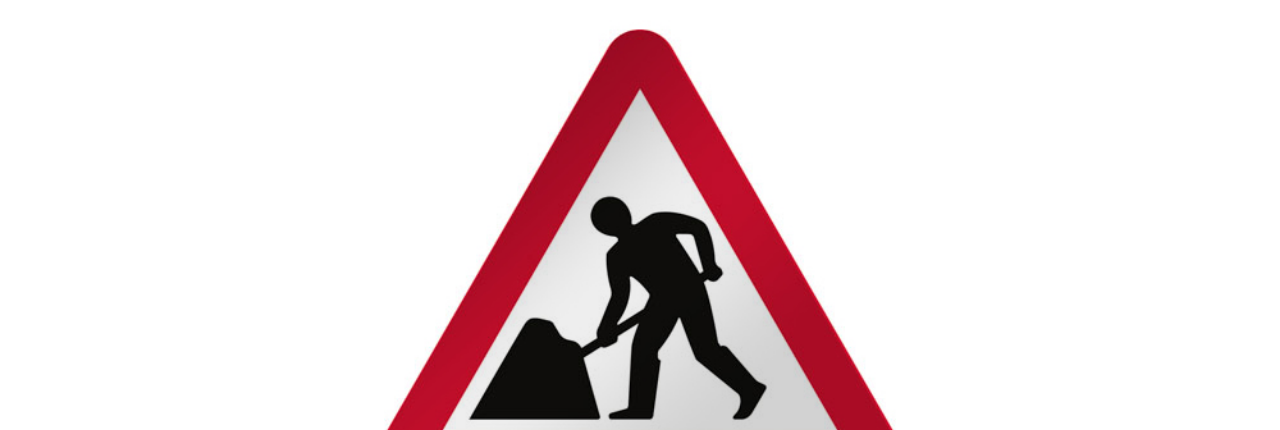
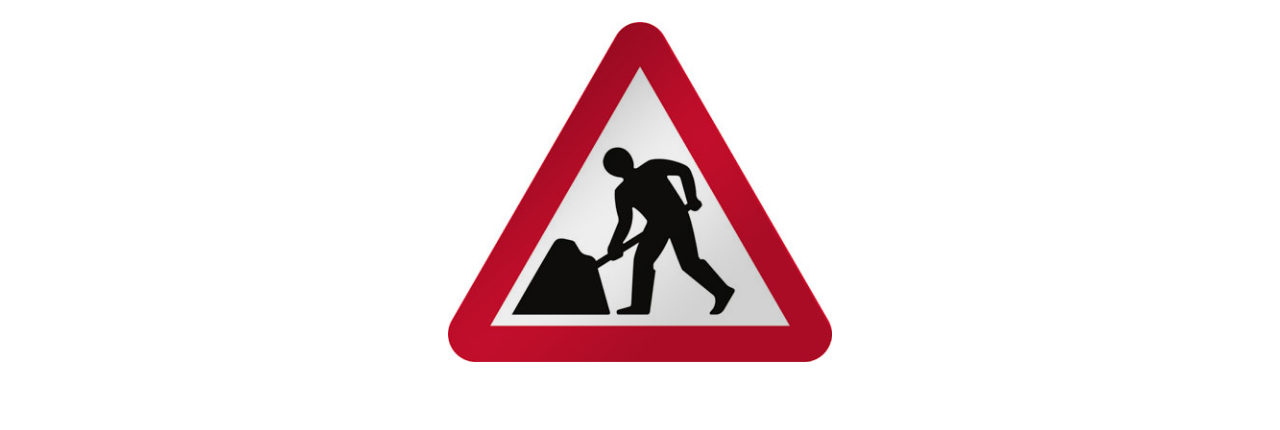
Before and after one commit to redgetalactac/website, a plain HTML site: page index.html in a window 1280 px wide. Shown: the top 430 px of the page. Drawn offline with nearby package versions, Linux system fonts and the light colour scheme.

Commit message:
changed the vw of the image

```diff
--- a/assets/style.css
+++ b/assets/style.css
@@ -11,10 +11,8 @@ body {
 }
 
 .img-container img {
-    width: 100%;
-    max-width: 40vw;
+    max-width: 30vw;
     height: auto;
-
 }
 
 .text-container {
```
